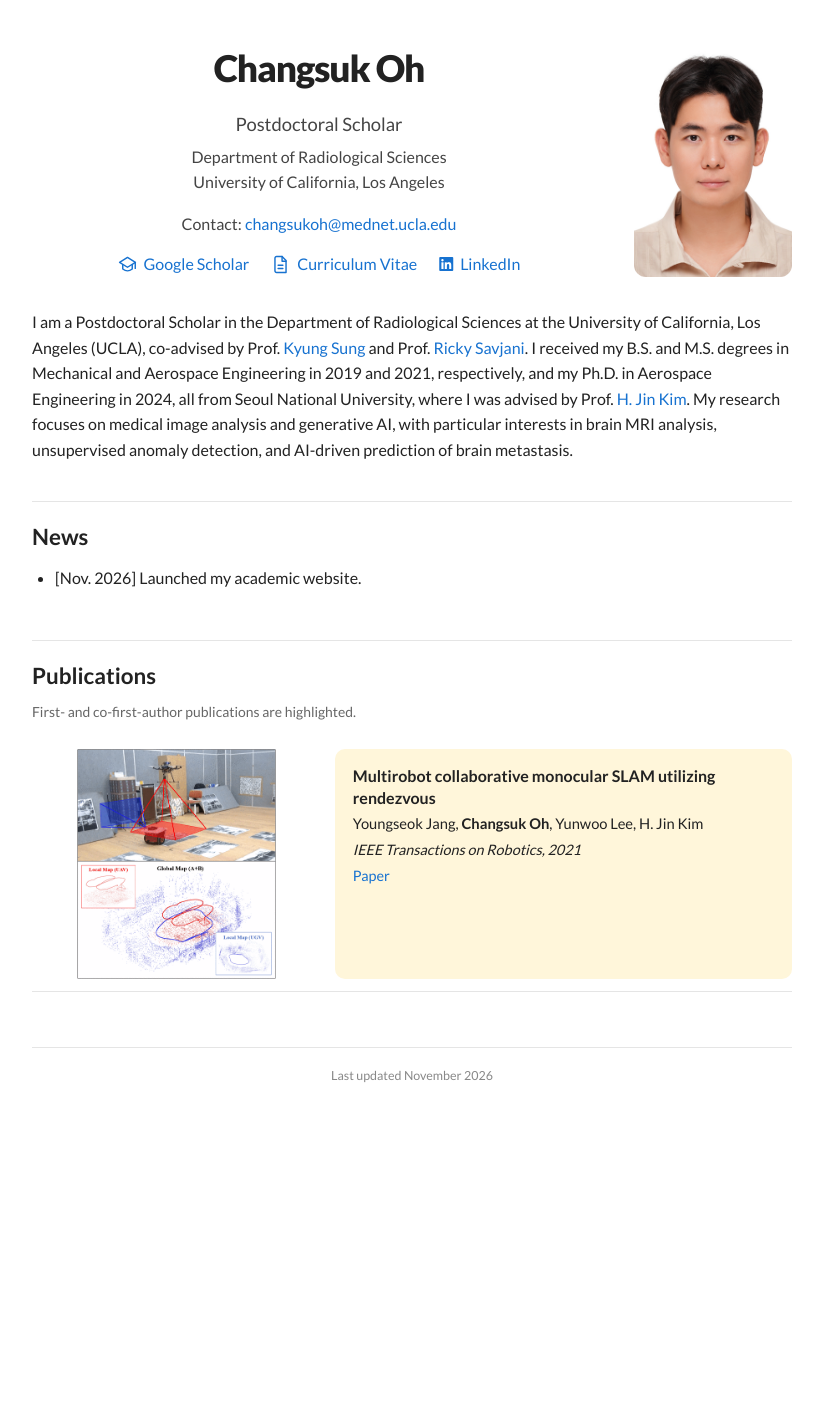
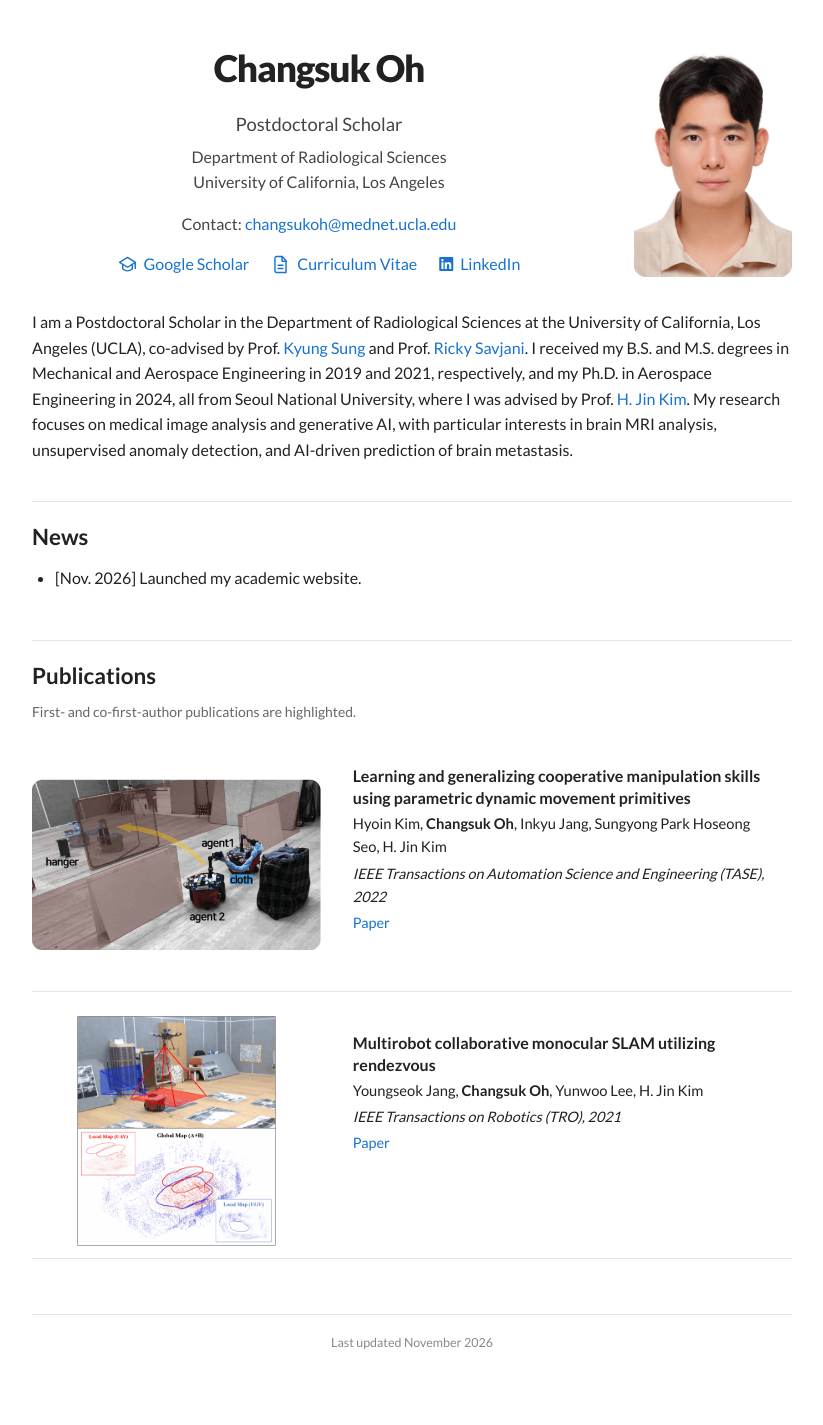
Before and after one commit to ChangsukOh/changsukoh.github.io, a Jekyll site: the page index.html, which Jekyll copies as it is, in a window 1280 px wide. Shown: the whole page, without its empty margins (228-1051 px from the left). Built offline with Jekyll 4.4.1, drawn with Linux system fonts in a browser that asks for light colours; before the commit the page ends 1158 px from its top, so only the background shows below that.

Commit message:
Add new publication entry for TASE 2022
Added a new publication entry with details including authors, venue, and a link to the paper.

```diff
--- a/index.html
+++ b/index.html
@@ -213,7 +213,41 @@
       <h2 id="publications-title">Publications</h2>
       <p class="publications-note">First- and co-first-author publications are highlighted.</p>
       <!-- SAMPLE ENTRY: replace title, authors, venue and link with real publication information. -->
-      <article class="paper featured">
+
+      <article class="paper">
+
+        <!-- Image: no highlight -->
+        <div class="paper-thumb">
+          <img src="/img/TASE_2022.gif"
+               alt="Publication image">
+        </div>
+
+        <!-- Text: highlighted -->
+        <div class="paper-info">
+
+          <h3>Learning and generalizing cooperative manipulation skills using parametric dynamic movement primitives</h3>
+
+          <p class="authors">
+            Hyoin Kim, <strong>Changsuk Oh</strong>, Inkyu Jang, Sungyong Park
+            Hoseong Seo, H. Jin Kim
+          </p>
+
+          <p class="venue">
+            IEEE Transactions on Automation Science and Engineering (TASE), 2022
+          </p>
+
+          <p class="resources">
+            <a href="https://ieeexplore.ieee.org/abstract/document/9381949"
+               target="_blank" rel="noopener noreferrer">
+              Paper
+            </a>
+          </p>
+
+        </div>
+
+      </article>
+
+      <article class="paper">
 
         <!-- Image: no highlight -->
         <div class="paper-thumb">
@@ -232,7 +266,7 @@
           </p>
 
           <p class="venue">
-            IEEE Transactions on Robotics, 2021
+            IEEE Transactions on Robotics (TRO), 2021
           </p>
 
           <p class="resources">
```
